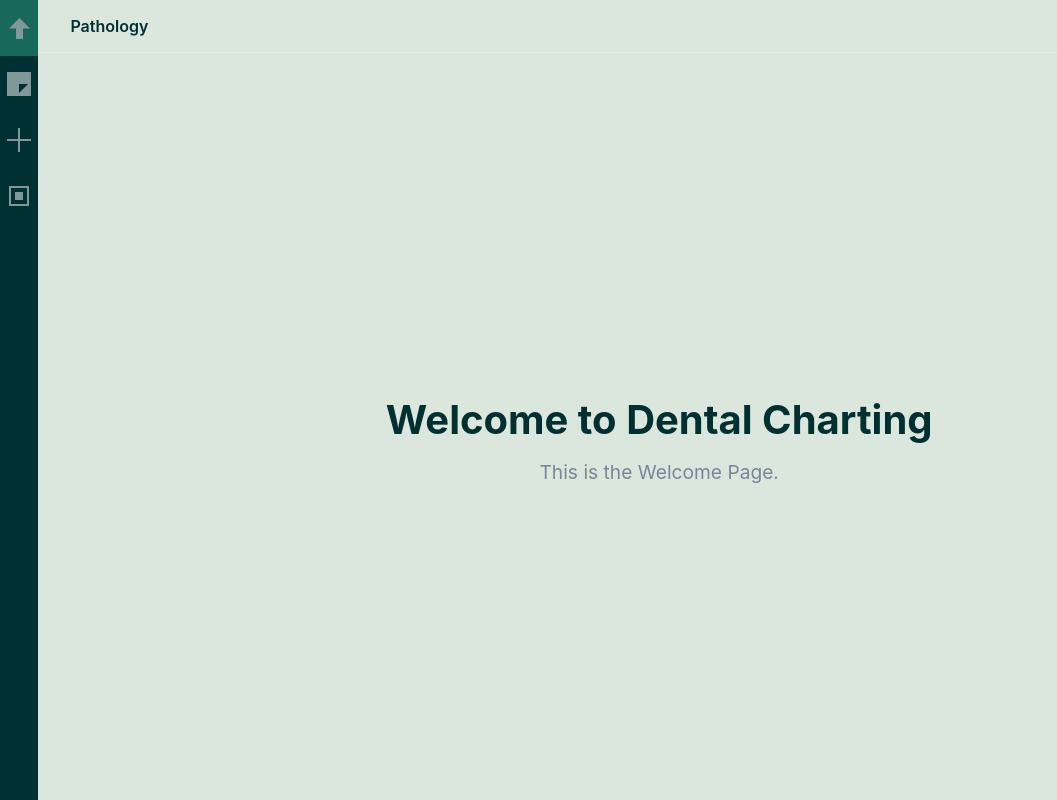
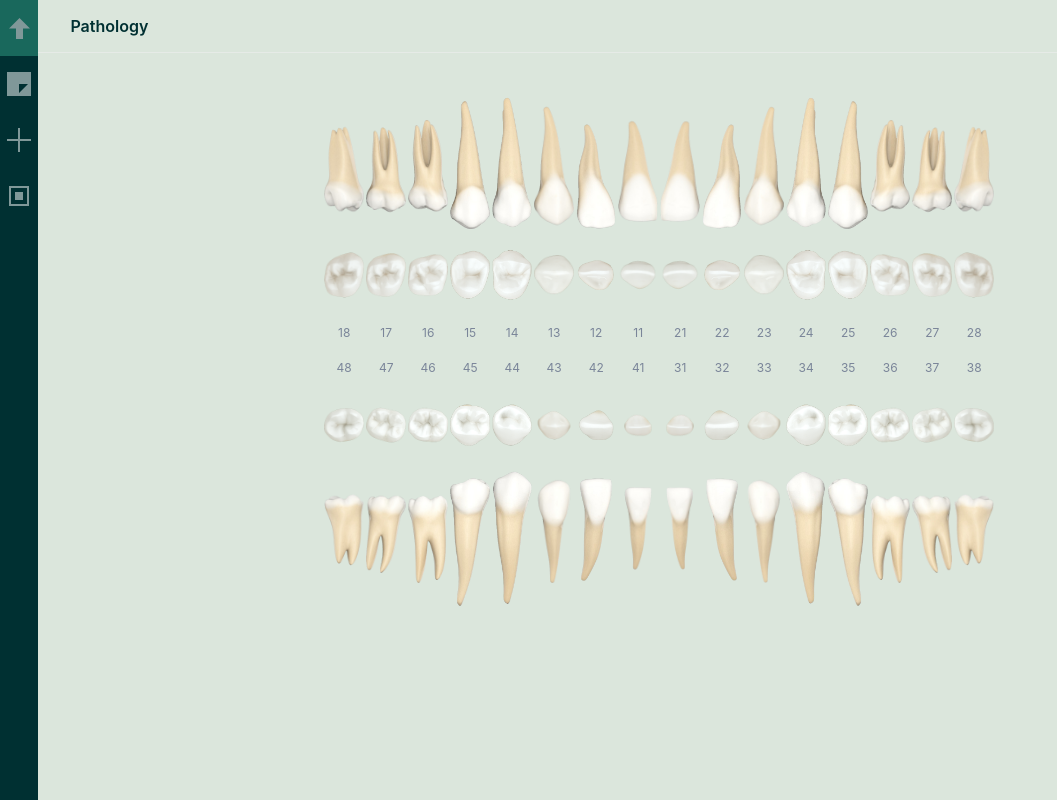
Before and after one commit to nabeelkirmani/SVG_Dental_Charting, a React (Vite) app: page / in a window 1280 px wide. Shown: the whole page, without its empty margins (0-1057 px from the left). Built offline with nearby package versions, Linux system fonts and the light colour scheme.

Commit message:
added teeth chart to the welcome page

```diff
--- /dev/null
+++ b/src/components/TeethChart/TeethChart.jsx
@@ -0,0 +1,77 @@
+// src/components/TeethChart/TeethChart.jsx
+import React from "react";
+import { toothImagesFrontView, toothImagesTopView } from "../../assets/images";
+import "./TeethChart.scss";
+
+const TeethChart = () => {
+  const upperTeeth = [
+    18, 17, 16, 15, 14, 13, 12, 11, 21, 22, 23, 24, 25, 26, 27, 28,
+  ];
+  const lowerTeeth = [
+    48, 47, 46, 45, 44, 43, 42, 41, 31, 32, 33, 34, 35, 36, 37, 38,
+  ];
+
+  return (
+    <div className="teeth-chart">
+      {/* Upper Teeth Front View */}
+      <div className="teeth-row upper-front">
+        {upperTeeth.map((toothNum) => (
+          <div key={`front-${toothNum}`} className="tooth">
+            <img
+              src={toothImagesFrontView[toothNum]}
+              alt={`Tooth ${toothNum}`}
+            />
+          </div>
+        ))}
+      </div>
+
+      {/* Upper Teeth Top View */}
+      <div className="teeth-row upper-top">
+        {upperTeeth.map((toothNum) => (
+          <div key={`top-${toothNum}`} className="tooth">
+            <img src={toothImagesTopView[toothNum]} alt={`Tooth ${toothNum}`} />
+          </div>
+        ))}
+      </div>
+
+      {/* Teeth Numbers */}
+      <div className="teeth-numbers upper">
+        {upperTeeth.map((num) => (
+          <div key={num} className="number">
+            {num}
+          </div>
+        ))}
+      </div>
+      <div className="teeth-numbers lower">
+        {lowerTeeth.map((num) => (
+          <div key={num} className="number">
+            {num}
+          </div>
+        ))}
+      </div>
+
+      {/* Lower Teeth Top View */}
+      <div className="teeth-row lower-top">
+        {lowerTeeth.map((toothNum) => (
+          <div key={`top-${toothNum}`} className="tooth">
+            <img src={toothImagesTopView[toothNum]} alt={`Tooth ${toothNum}`} />
+          </div>
+        ))}
+      </div>
+
+      {/* Lower Teeth Front View */}
+      <div className="teeth-row lower-front">
+        {lowerTeeth.map((toothNum) => (
+          <div key={`front-${toothNum}`} className="tooth">
+            <img
+              src={toothImagesFrontView[toothNum]}
+              alt={`Tooth ${toothNum}`}
+            />
+          </div>
+        ))}
+      </div>
+    </div>
+  );
+};
+
+export default TeethChart;
--- /dev/null
+++ b/src/components/TeethChart/TeethChart.scss
@@ -0,0 +1,56 @@
+// src/components/TeethChart/TeethChart.scss
+@use "sass:color";
+@use "../../styles/variables";
+
+.teeth-chart {
+  display: flex;
+  flex-direction: column;
+  align-items: center;
+  gap: 20px;
+  padding: 20px;
+  background-color: variables.$background-color;
+
+  .teeth-row {
+    display: flex;
+    justify-content: center;
+    gap: 2px;
+    width: 100%;
+
+    &.upper-front,
+    &.lower-front {
+      height: 120px;
+    }
+
+    &.upper-top,
+    &.lower-top {
+      height: 60px;
+    }
+
+    .tooth {
+      display: flex;
+      justify-content: center;
+      align-items: center;
+      width: 40px;
+
+      img {
+        max-width: 100%;
+        height: auto;
+        object-fit: contain;
+      }
+    }
+  }
+
+  .teeth-numbers {
+    display: flex;
+    justify-content: center;
+    gap: 2px;
+    width: 100%;
+
+    .number {
+      width: 40px;
+      text-align: center;
+      font-size: 12px;
+      color: variables.$text-color;
+    }
+  }
+}
--- a/src/components/Welcome/Welcome.jsx
+++ b/src/components/Welcome/Welcome.jsx
@@ -1,6 +1,7 @@
 // src/components/Welcome/Welcome.jsx
 import React from "react";
 import "./Welcome.scss";
+import TeethChart from "../TeethChart/TeethChart";
 
 const Welcome = ({ onPathologyClick }) => {
   return (
@@ -17,8 +18,7 @@ const Welcome = ({ onPathologyClick }) => {
         </a>
       </div>
       <div className="welcome-content">
-        <h1>Welcome to Dental Charting</h1>
-        <p>This is the Welcome Page.</p>
+        <TeethChart />
       </div>
     </div>
   );
--- a/src/components/Welcome/Welcome.scss
+++ b/src/components/Welcome/Welcome.scss
@@ -28,21 +28,9 @@
   .welcome-content {
     flex: 1;
     display: flex;
-    flex-direction: column;
     justify-content: center;
-    align-items: center;
-    text-align: center;
+    align-items: flex-start;
     padding: 2rem;
-
-    h1 {
-      font-size: 2.5rem;
-      margin-bottom: 1rem;
-      color: variables.$primary-color;
-    }
-
-    p {
-      font-size: 1.2rem;
-      color: variables.$text-color;
-    }
+    overflow: auto;
   }
 }
```
